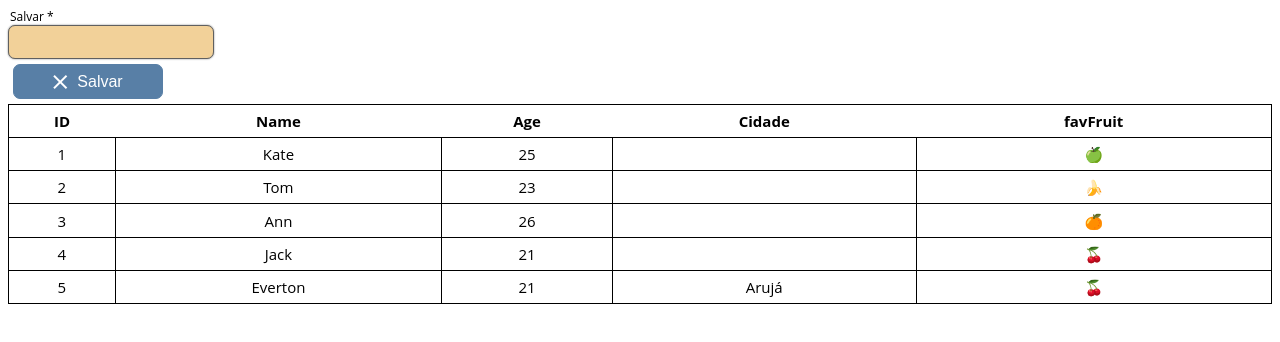
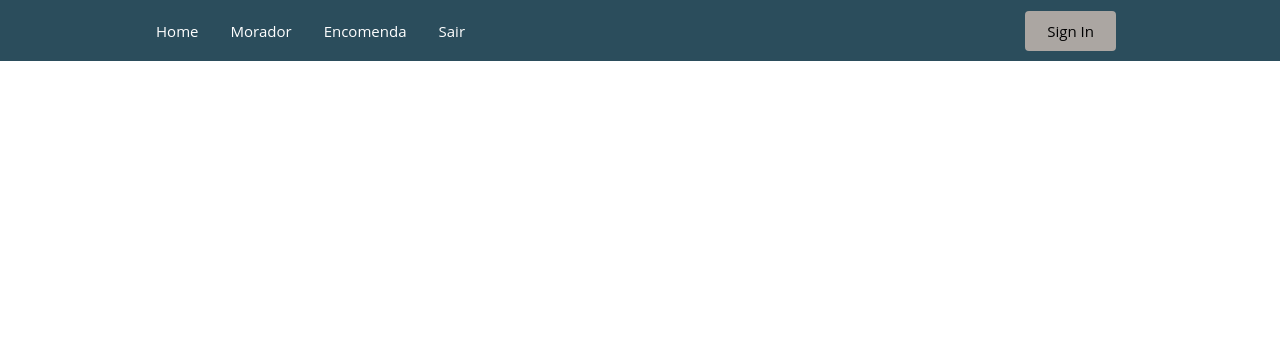
Before and after one commit to evertonjacksondev/app-em-gestao-e-recebimento, a React (Create React App) app: page /teste in a window 1280 px wide. Shown: the top 342 px of the page. Built offline with nearby package versions, Linux system fonts and the light colour scheme.

Commit message:
create component NavBar

```diff
--- a/package.json
+++ b/package.json
@@ -13,6 +13,7 @@
     "pop": "^0.0.33",
     "react": "^18.2.0",
     "react-dom": "^18.2.0",
+    "react-icons": "^4.7.1",
     "react-router-dom": "^6.4.3",
     "react-scripts": "5.0.1",
     "styled-components": "^5.3.6",
--- a/public/index.html
+++ b/public/index.html
@@ -10,6 +10,7 @@
     .font {
       font-family: "Open Sans", sans-serif;
       font-weight: 400;
+      margin:0;
       font-size: 15px;
     }
   </style>
--- a/src/Components/DesignSystem/Button.js
+++ b/src/Components/DesignSystem/Button.js
@@ -1,16 +1,21 @@
-import React from "react";
-import styled from "styled-components";
-import "material-icons/iconfont/material-icons.css";
+import React from 'react'
+import styled from 'styled-components'
+import 'material-icons/iconfont/material-icons.css'
 
-const Button = (props) => {
-  const { name = "Salvar", background = "#587FA6", icon = "close", ...others } = props;
+const Button = props => {
+  const {
+    name = 'Salvar',
+    background = '#587FA6',
+    icon = 'close',
+    ...others
+  } = props
   const Button = styled.button`
     background: ${background};
     color: white;
-    border: 1px solid #587FA6;
+    border: 1px solid #587fa6;
     border-radius: 7px;
     width: 150px;
-    margin:5px;
+    margin: 5px;
     height: 35px;
     font-size: 16px;
     display: flex;
@@ -19,18 +24,18 @@ const Button = (props) => {
     :hover {
       box-shadow: 0 0 5px #808080;
     }
-  `;
+  `
 
   const Paragraph = styled.p`
     margin: 5px;
-  `;
+  `
 
   return (
     <Button {...others}>
-      <i class="material-icons">{icon}</i>
+      <i class='material-icons'>{icon}</i>
       <Paragraph>{name}</Paragraph>
     </Button>
-  );
-};
+  )
+}
 
-export default Button;
+export default Button
--- a/src/Components/DesignSystem/Table.js
+++ b/src/Components/DesignSystem/Table.js
@@ -1,22 +1,49 @@
-import React from 'react'
+import React, { Fragment } from 'react'
 import styled from 'styled-components'
+import 'material-icons/iconfont/material-icons.css'
 
 const Table = ({ id, columns, data }) => {
   const Table = styled.table`
     border: 1px solid black;
     width: 100%;
+    padding: 10px;
     height: 200px;
+    align-item: 'center';
+    box-shadow: 10px 5px 5px #587fa6;
+    border-radius: 7px;
     border-collapse: collapse;
   `
   const TableHeader = styled.th`
     border: '1px solid black';
+    background-color: #2B4D5C;
+    color:white;
+    height: 40px;
   `
   const TableData = styled.td`
     border: 1px solid black;
     text-align: center;
     :hover {
-      box-shadow: 0 0 10px #808080;
+      box-shadow: 10px 5px 5px #ABA6A2;
     }
+  `
+  const Pagination = styled.div`
+    bottom: 20;
+    position: relative;
+    display: flex;
+    align-items: flex-end;
+    justify-content: flex-end;
+  `
+  const Button = styled.button`
+    border: 1px solid #587fa6;
+    border-radius: 6px;
+    width: 30px;
+    position: relative;
+    margin: 2px;
+    margin-top: 10px;
+    height: 25px;
+    display: flex;
+    justify-content: center;
+    align-items: 'center';
   `
 
   columns = [
@@ -27,15 +54,22 @@ const Table = ({ id, columns, data }) => {
     { path: 'favFruit', name: 'favFruit' }
   ]
 
-  data = [
+  data = {
+    pages: 5,
+    offset: 0,
+    total: 5,
+    limit: 5,
+    items: [
       { id: 1, name: 'Kate', age: 25, favFruit: '🍏' },
       { id: 2, name: 'Tom', age: 23, favFruit: '🍌' },
       { id: 3, name: 'Ann', age: 26, favFruit: '🍊' },
       { id: 4, name: 'Jack', age: 21, favFruit: '🍒' },
-    { id: 5, name: 'Everton', age: 21,city:'Arujá', favFruit: '🍒' }
+      { id: 5, name: 'Everton', age: 21, city: 'Arujá', favFruit: '🍒' }
     ]
+  }
 
   return (
+    <Fragment>
       <Table>
         <tbody>
           <tr>
@@ -43,7 +77,7 @@ const Table = ({ id, columns, data }) => {
               <TableHeader key={path}>{name}</TableHeader>
             ))}
           </tr>
-        {data.map(rowData => (
+          {data.items.map(rowData => (
             <tr key={rowData['id']}>
               {columns.map(({ path }) => (
                 <TableData key={path}>{rowData[path]}</TableData>
@@ -52,6 +86,17 @@ const Table = ({ id, columns, data }) => {
           ))}
         </tbody>
       </Table>
+
+      <Pagination>
+        {data.offset} de {data.pages}
+        <Button>
+          <i class='material-icons'>keyboard_double_arrow_left</i>
+        </Button>
+        <Button>
+          <i class='material-icons'>keyboard_double_arrow_right</i>
+        </Button>
+      </Pagination>
+    </Fragment>
   )
 }
 
--- a/src/Components/DesignSystem/TextField.js
+++ b/src/Components/DesignSystem/TextField.js
@@ -1,32 +1,33 @@
-import React, { Fragment } from "react";
-import styled from "styled-components";
-import "material-icons/iconfont/material-icons.css";
+import React, { Fragment } from 'react'
+import styled from 'styled-components'
+import 'material-icons/iconfont/material-icons.css'
 
-const TextField = (props) => {
-  const { required = true,name = "Salvar", background = "#F2D199", type = "text" } = props;
+const TextField = props => {
+  const { required = true, name = 'Salvar', type = 'text' } = props
 
   const Label = styled.label`
     font-size: 12px;
     display: flex;
     padding-left: 2px;
-  `;
+  `
 
   const TextField = styled.input`
-    background: ${background};
-    border: 1px solid #606060;
     border-radius: 7px;
     width: 200px;
     height: 30px;
+    border: 1px solid black;
     font-size: 12px;
-    box-shadow: 0 0 2px #808080;
-  `;
+    :hover {
+      box-shadow: 10px 5px 5px #ABA6A2;
+    }
+  `
 
   return (
     <Fragment>
-      <Label for="input">{required ?name + ' *': name }</Label>
-      <TextField type={type}id="input"></TextField>
+      <Label for='input'>{required ? name + ' *' : name}</Label>
+      <TextField type={type} id='input'></TextField>
     </Fragment>
-  );
-};
+  )
+}
 
-export default TextField;
+export default TextField
--- a/src/Components/NavBar/NavBar.js
+++ b/src/Components/NavBar/NavBar.js
@@ -1,8 +1,112 @@
-import React from 'react'
+import { FaBars } from 'react-icons/fa'
+import { NavLink as Link } from 'react-router-dom'
+import styled from 'styled-components'
+
 
 const NavBar = () => {
+  const Nav = styled.nav`
+    background: #2b4d5c;
+    height: 55px;
+    display: flex;
+    justify-content: space-between;
+    padding: 0.2rem calc((100vw - 1000px) / 2);
+    z-index: 12;
+    justify-content: flex-start;
+  `
+
+  const NavLink = styled(Link)`
+    color: white;
+    display: flex;
+    align-items: center;
+    text-decoration: none;
+    padding: 0 1rem;
+    height: 100%;
+    cursor: pointer;
+    &.active {
+      color: #000000;
+    }
+  `
+
+  const Bars = styled(FaBars)`
+    display: none;
+    color: #808080;
+    @media screen and (max-width: 768px) {
+      display: block;
+      position: absolute;
+      top: 0;
+      right: 0;
+      transform: translate(-100%, 75%);
+      font-size: 1.8rem;
+      cursor: pointer;
+    }
+  `
+
+
+
+  const NavMenu = styled.div`
+    display: flex;
+    align-items: center;
+    margin-right: -24px;
+    white-space: nowrap;
+    @media screen and (max-width: 768px) {
+      display: none;
+    }
+  `
+
+  const NavBtn = styled.nav`
+    display: flex;
+    align-items: center;
+    margin-right: 24px;
+    justify-content: flex-end;
+    width: 100vw;
+
+    @media screen and (max-width: 768px) {
+      display: none;
+    }
+  `
+
+  const NavBtnLink = styled(Link)`
+    border-radius: 4px;
+    background: #aba6a2;
+    padding: 10px 22px;
+    color: #000000;
+    outline: none;
+    border: none;
+    cursor: pointer;
+    transition: all 0.2s ease-in-out;
+    text-decoration: none;
+    margin-left: 24px;
+    &:hover {
+      transition: all 0.2s ease-in-out;
+      background: #fff;
+      color: black;
+      box-shadow: 10px 5px 5px #aba6a2;
+    }
+  `
+
   return (
-    <div>NavBar</div>
+    <>
+      <Nav>
+        <Bars />
+        <NavMenu>
+          <NavLink to='/home' activeStyle>
+            Home
+          </NavLink>
+          <NavLink to='/morador' activeStyle>
+            Morador
+          </NavLink>
+          <NavLink to='/encomenda' activeStyle>
+            Encomenda
+          </NavLink>
+          <NavLink to='/Sair' activeStyle>
+            Sair
+          </NavLink>
+        </NavMenu>
+        <NavBtn>
+          <NavBtnLink to='/signin'>Sign In</NavBtnLink>
+        </NavBtn>
+      </Nav>
+    </>
   )
 }
 
--- a/src/Pages/Home/Home.js
+++ b/src/Pages/Home/Home.js
@@ -1,8 +1,15 @@
 import React from 'react'
+import Button from '../../Components/DesignSystem/Button'
+import Table from '../../Components/DesignSystem/Table'
+import TextField from '../../Components/DesignSystem/TextField'
 
 const Home = () => {
   return (
-    <div>Home</div>
+    <div>
+      <TextField />
+      <Button />
+      <Table />
+    </div>
   )
 }
 
--- a/src/Routes/Routes.js
+++ b/src/Routes/Routes.js
@@ -1,9 +1,7 @@
 import React from "react";
 import { Fragment } from "react";
 import { Route, Routes } from "react-router-dom";
-import Button from "../Components/DesignSystem/Button";
-import Table from "../Components/DesignSystem/Table";
-import TextField from "../Components/DesignSystem/TextField";
+import Navbar from "../Components/NavBar/NavBar";
 import Home from "../Pages/Home/Home";
 import PackingDetails from "../Pages/Packings/PackingDetails";
 import PackingPage from "../Pages/Packings/PackingPage";
@@ -13,8 +11,8 @@ import ResidentPage from "../Pages/Resident/ResidentPage";
 const AppRoute = () => {
   return (
     <Fragment>
+      <Navbar/>
       <Routes>
-        <Route path="/teste" element={<><TextField /><Button></Button><Table></Table></>} />
         <Route path="/home" element={<Home />} />
         <Route path="/encomenda" element={<PackingPage />} />
         <Route path="/encomenda/:id" element={<PackingDetails />} />
```
Also changed, not shown: src/images/banner.png (added), 1 other file (tests, documents, lock files or other folders). Lines whose indentation alone changed are shown as unchanged.
